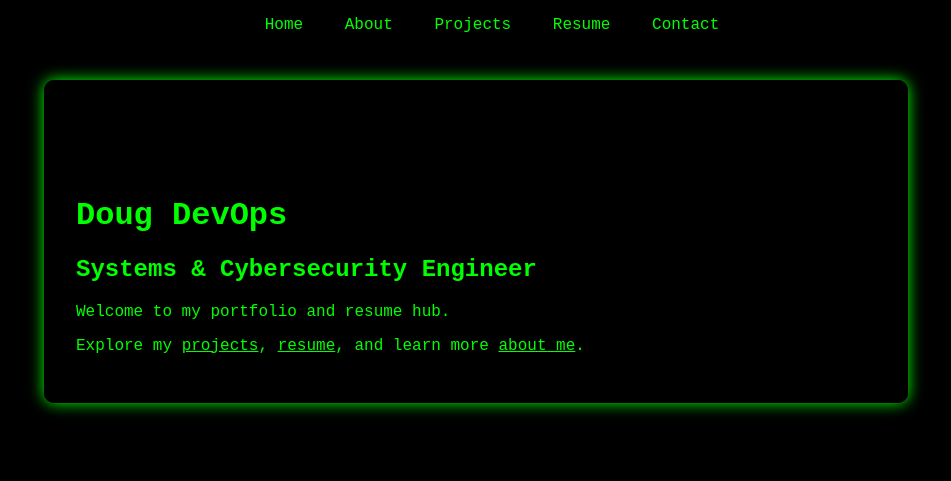
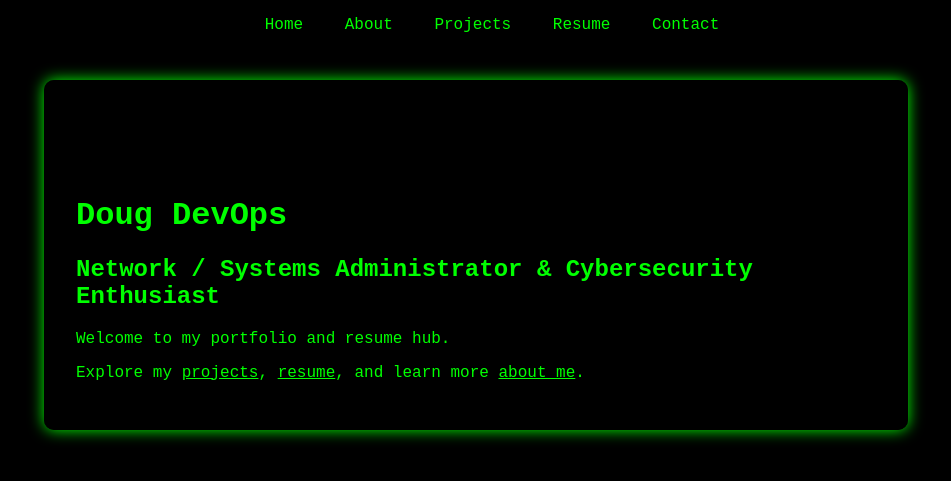
Before and after one commit to dougiedoug98/dougdevops.github.io, a Jekyll site: the page built from index.md, in a window 1280 px wide. Shown: the top 481 px of the page, without its empty margins (164-1115 px from the left). Built offline with Jekyll 4.4.1, drawn with Linux system fonts in a browser that asks for light colours.

Commit message:
Update default.html

```diff
--- a/_layouts/default.html
+++ b/_layouts/default.html
@@ -24,7 +24,7 @@
       position: fixed;
       top: 0;
       left: 0;
-      z-index: -2;
+      z-index: -3;
     }
 
     nav {
@@ -64,13 +64,13 @@
       left: 0;
       width: 100vw;
       height: 100vh;
-      padding: 1rem;
+      padding: 2rem;
       white-space: pre-wrap;
-      font-size: 12px;
+      font-size: 14px;
       color: #00ff00;
-      z-index: -1;
+      z-index: -2;
       overflow: hidden;
-      opacity: 0.2;
+      opacity: 0.35;
       pointer-events: none;
     }
   </style>
@@ -89,7 +89,7 @@
 
   <div class="content">
     <h1>Doug DevOps</h1>
-    <h2>Systems & Cybersecurity Engineer</h2>
+    <h2>Network / Systems Administrator & Cybersecurity Enthusiast</h2>
     <p>Welcome to my portfolio and resume hub.</p>
     <p>Explore my <a href="/projects">projects</a>, <a href="/resume">resume</a>, and learn more <a href="/about">about me</a>.</p>
   </div>
```
